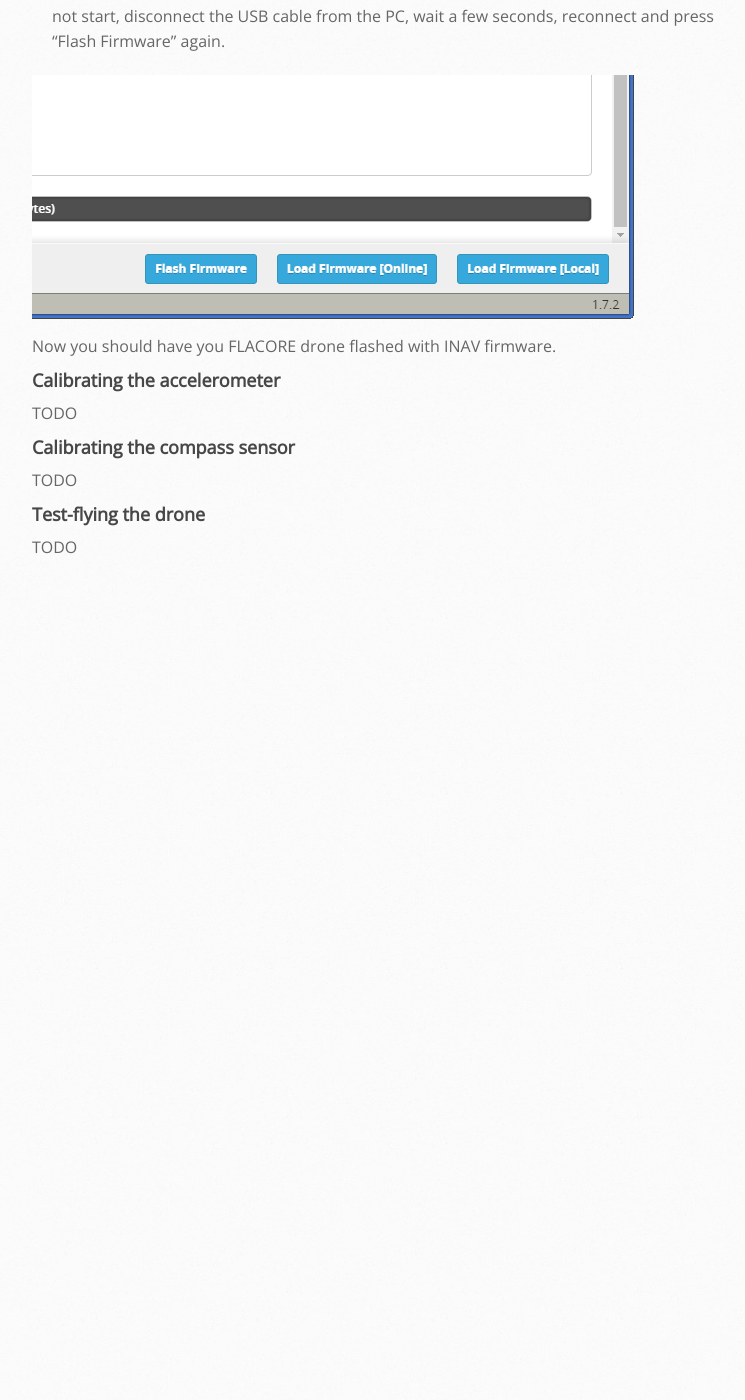
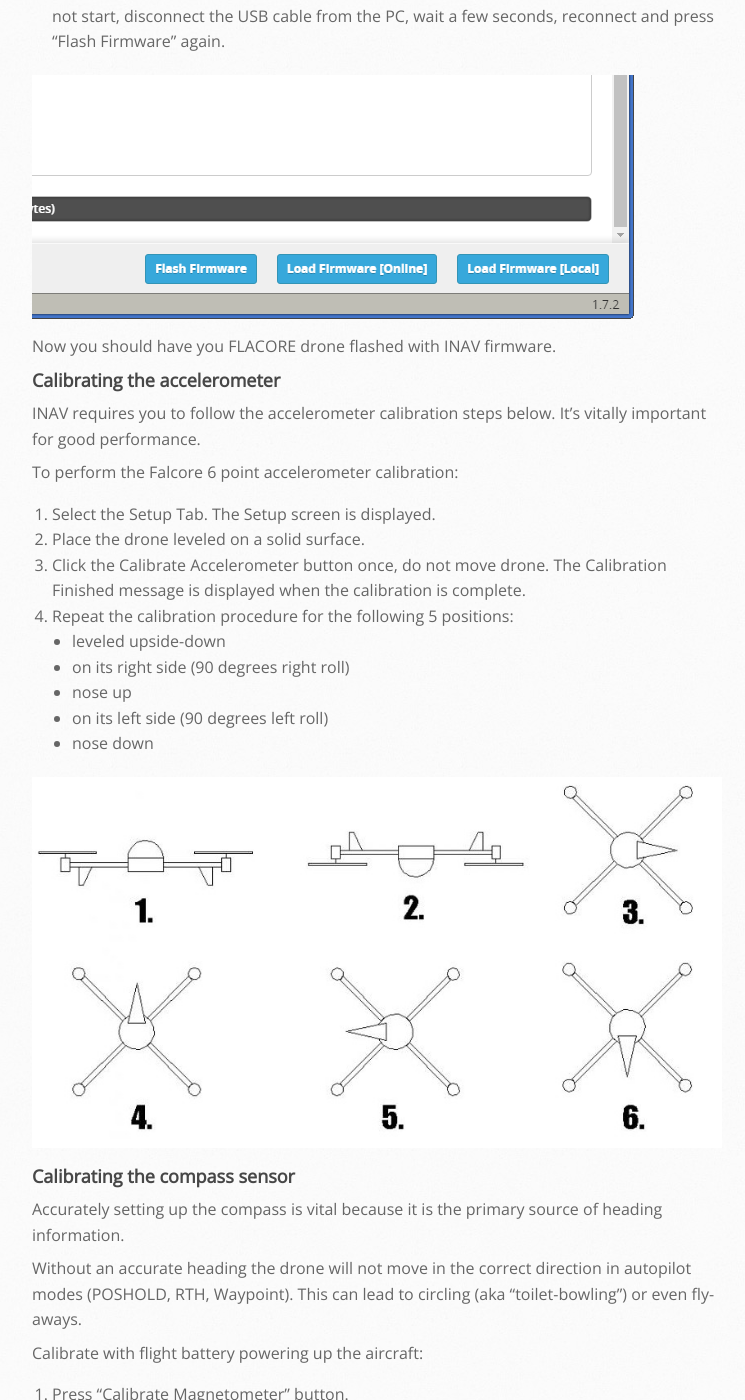
Before and after one commit to iNavFlight/iNavFlight.github.io, a Jekyll site: the page built from _posts/2017-08-01-falcore-inav.markdown, in a window 1280 px wide and 1400 px high, scrolled down 3559 px. Shown: the whole window, without its empty margins (138-883 px from the left). Built offline with Jekyll 4.4.1, drawn with Linux system fonts in a browser that asks for light colours; before the commit the page ends 4150 px from its top, so only the background shows below that; some of the changed text lies outside the part shown.

Commit message:
Calibrating the FALCORE

```diff
--- a/_posts/2017-08-01-falcore-inav.markdown
+++ b/_posts/2017-08-01-falcore-inav.markdown
@@ -62,11 +62,40 @@ Now you should have you FLACORE drone flashed with INAV firmware.
 
 ### Calibrating the accelerometer
 
-TODO
+INAV requires you to follow the accelerometer calibration steps below. It's vitally important for good performance.
+
+To perform the Falcore 6 point accelerometer calibration:
+
+1. Select the Setup Tab. The Setup screen is displayed.
+2. Place the drone leveled on a solid surface.
+3. Click the Calibrate Accelerometer button once, do not move drone. The Calibration Finished message is displayed when the calibration is complete.
+4. Repeat the calibration procedure for the following 5 positions:
+ * leveled upside-down
+ * on its right side (90 degrees right roll)
+ * nose up
+ * on its left side (90 degrees left roll)
+ * nose down
+
+![](/assets/2017-08-01/acc-calibration-positions.jpg)
 
 ### Calibrating the compass sensor
 
-TODO
+Accurately setting up the compass is vital because it is the primary source of heading information.
+
+Without an accurate heading the drone will not move in the correct direction in autopilot modes (POSHOLD, RTH, Waypoint). This can lead to circling (aka “toilet-bowling”) or even fly-aways.
+
+Calibrate with flight battery powering up the aircraft:
+
+1. Press "Calibrate Magnetometer" button.
+2. You have 30 seconds to hold the copter in the air and rotate it so that each side (front, back, left, right, top and bottom) points down towards the earth. However the algorithm is smart enough to calculate the proper calibration values even if you simply wave the copter in the air for 30 seconds after pressing "Calibrate Magnetometer" button.
+
+After that you need to verify that compass is calibrated correctly:
+
+Connect the FALCORE drone to INAV Configurator and observe the attitude values on the "Setup" screen (values of Heading, Pitch and Roll).
+
+Point your FALCORE's nose North and verify that heading is reading 0 deg. Tilt the copter 30 degrees forward, right, left and back while observing the Heading value. Value of 0 deg shouldn't change more than 3-5 degrees. Repeat the process with models nose pointing East (heading=90 deg), South (heading=180 deg), West (heading=270 deg).
+
+If you are not able to get the compass to pass the verification - DO NOT FLY the drone!
 
 ### Test-flying the drone
 
```
Also changed, not shown: assets/2017-08-01/acc-calibration-positions.jpg (added).
